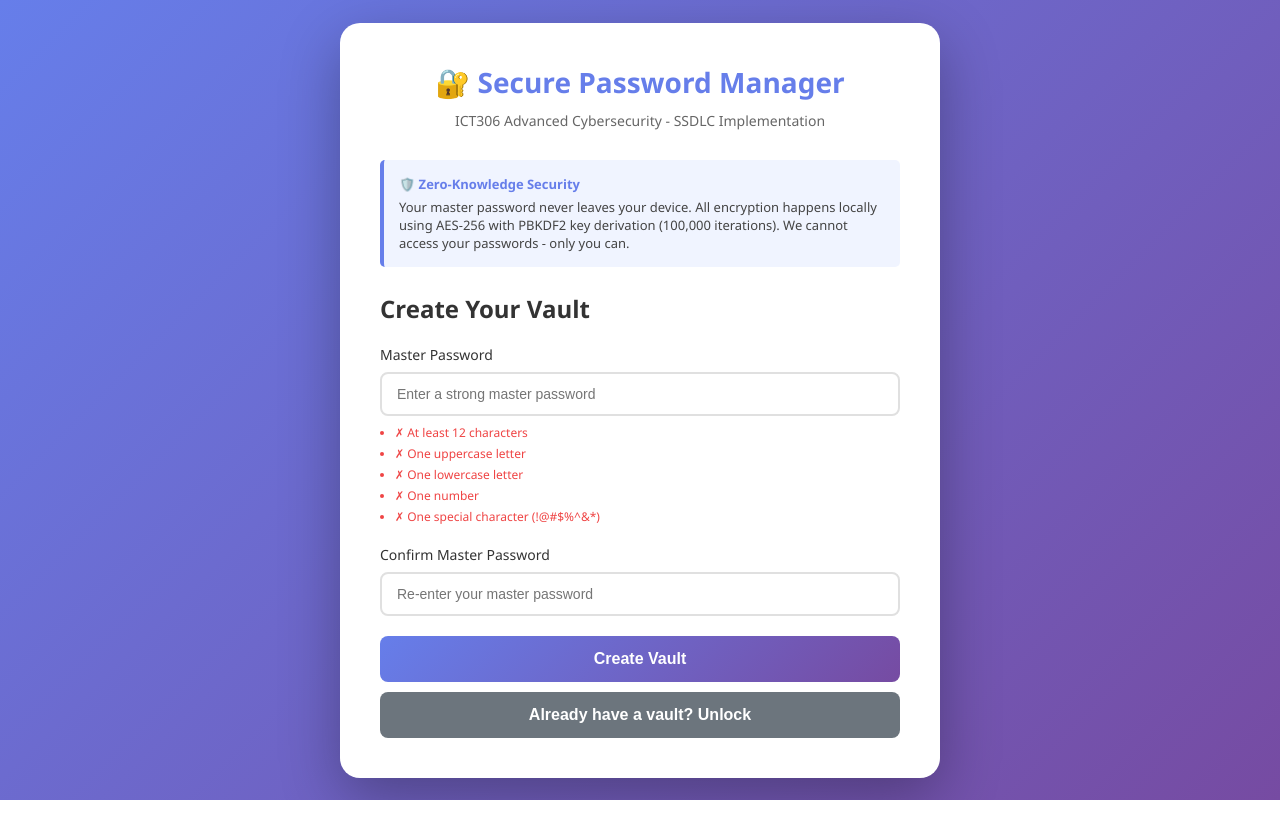
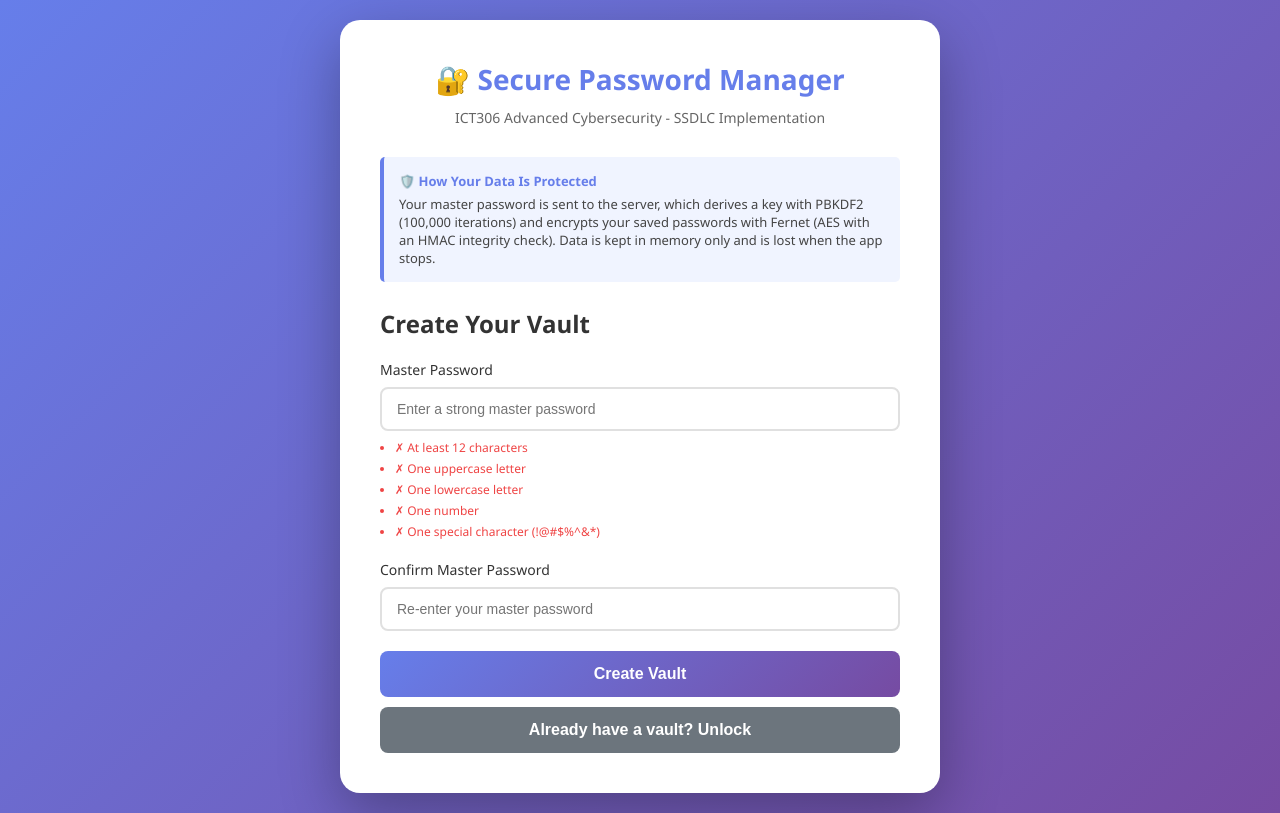
Before and after one commit to duwadipurusottam-creator/secure-password-manager, a Flask app: page / in a window 1280 px wide. Run offline with Flask 3, Linux system fonts and the light colour scheme.

Commit message:
Make README and page text match what the code does
Rewrite the README to describe only implemented features, note that this
is a solo learning project built with AI-assisted development, add known
limitations and next steps, and finish the run instructions.

Correct the page text that claimed zero-knowledge, local AES-256
encryption and a 15-minute auto-lock.

```diff
--- a/templates/index.html
+++ b/templates/index.html
@@ -299,8 +299,8 @@
         <p class="subtitle">ICT306 Advanced Cybersecurity - SSDLC Implementation</p>
 
         <div class="security-badge">
-            <strong>🛡️ Zero-Knowledge Security</strong>
-            Your master password never leaves your device. All encryption happens locally using AES-256 with PBKDF2 key derivation (100,000 iterations). We cannot access your passwords - only you can.
+            <strong>🛡️ How Your Data Is Protected</strong>
+            Your master password is sent to the server, which derives a key with PBKDF2 (100,000 iterations) and encrypts your saved passwords with Fernet (AES with an HMAC integrity check). Data is kept in memory only and is lost when the app stops.
         </div>
 
         <div id="error-container"></div>
@@ -342,7 +342,7 @@
         <!-- Vault Manager Section -->
         <div id="vault-section" class="form-section">
             <div class="session-info">
-                🔓 Vault unlocked - Auto-lock in 15 minutes of inactivity
+                🔓 Vault unlocked - Remember to lock it when you're done
             </div>
 
             <div class="vault-controls">
```
Also changed, not shown: README.md.
